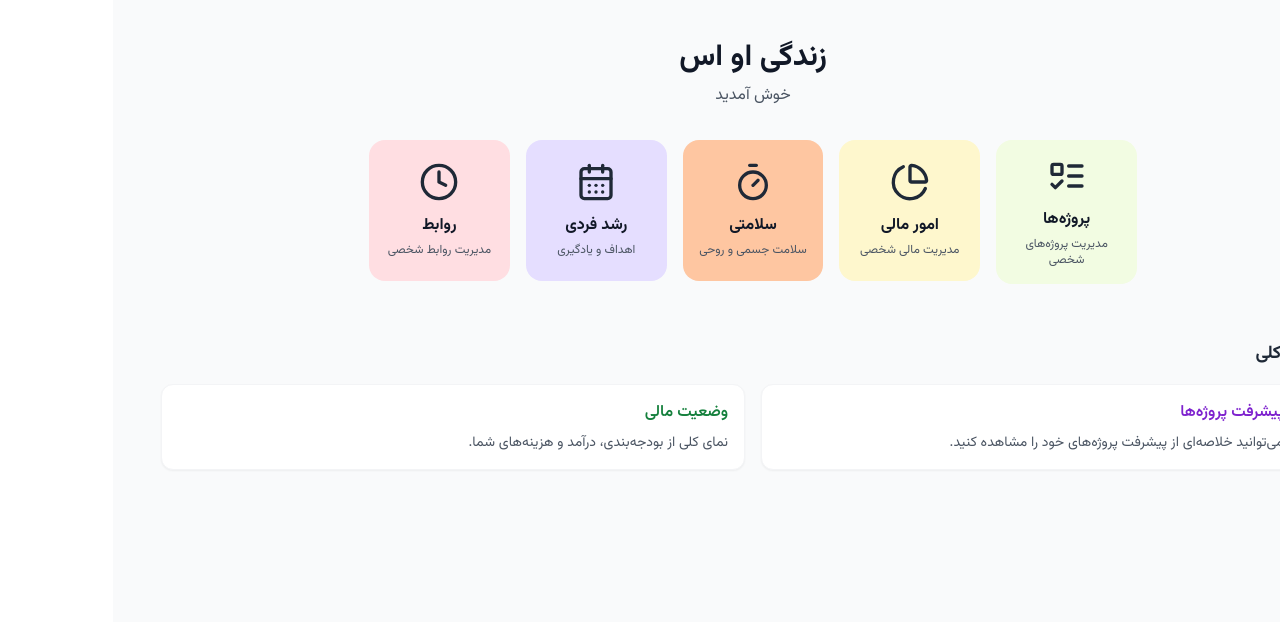
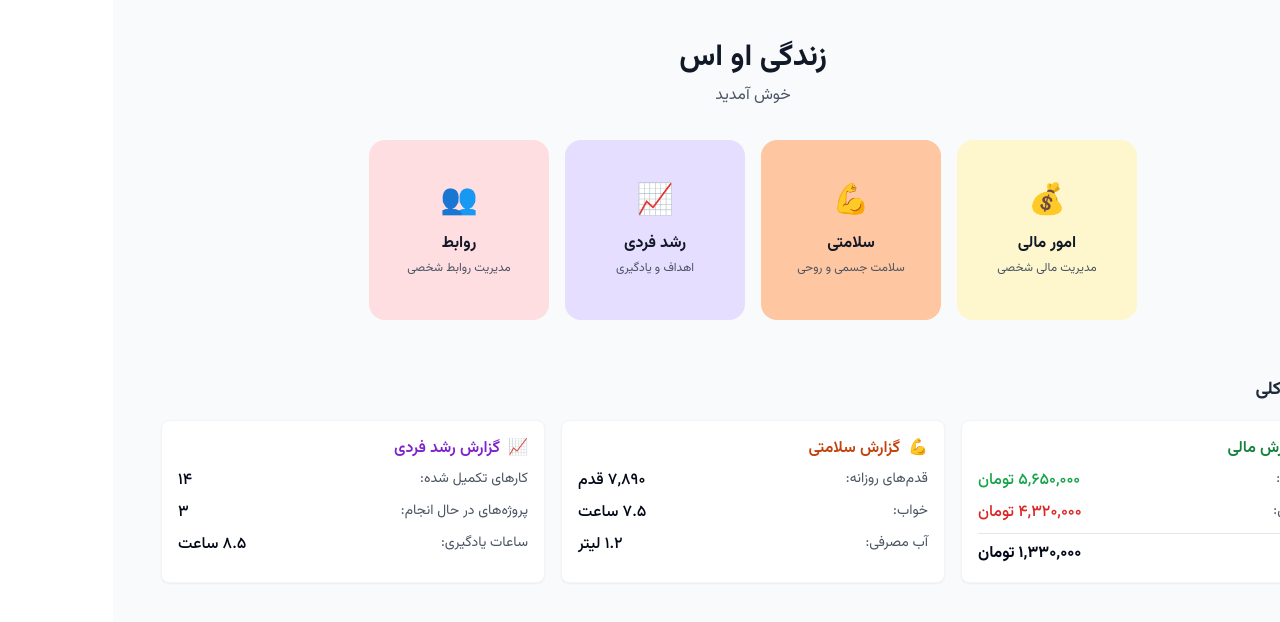
Before and after one commit to Cloner97/Life-Flow, a React (Vite) app: page / in a window 1280 px wide. Shown: the top 622 px of the page. Built offline with nearby package versions, Linux system fonts and the light colour scheme.

Commit message:
Fix: Dashboard module and reports
Fixes the dashboard to show the projects module and report details.

```diff
--- a/src/pages/Dashboard.tsx
+++ b/src/pages/Dashboard.tsx
@@ -1,22 +1,13 @@
 
 import { Link } from 'react-router-dom';
-import { CalendarDays, ListTodo, ChartPie, Timer, Clock } from 'lucide-react';
 import { cn } from '@/lib/utils';
 
 const modules = [
   {
-    id: 'projects',
-    title: 'پروژه‌ها',
-    description: 'مدیریت پروژه‌های شخصی',
-    icon: ListTodo,
-    color: 'bg-lifeos-soft-green',
-    path: '/projects'
-  },
-  {
     id: 'finance',
     title: 'امور مالی',
     description: 'مدیریت مالی شخصی',
-    icon: ChartPie,
+    emoji: '💰',
     color: 'bg-lifeos-soft-yellow',
     path: '/finance'
   },
@@ -24,7 +15,7 @@ const modules = [
     id: 'health',
     title: 'سلامتی',
     description: 'سلامت جسمی و روحی',
-    icon: Timer,
+    emoji: '💪',
     color: 'bg-lifeos-soft-orange',
     path: '/health'
   },
@@ -32,7 +23,7 @@ const modules = [
     id: 'growth',
     title: 'رشد فردی',
     description: 'اهداف و یادگیری',
-    icon: CalendarDays,
+    emoji: '📈',
     color: 'bg-lifeos-soft-purple',
     path: '/growth'
   },
@@ -40,11 +31,30 @@ const modules = [
     id: 'relationships',
     title: 'روابط',
     description: 'مدیریت روابط شخصی',
-    icon: Clock,
+    emoji: '👥',
     color: 'bg-lifeos-soft-pink',
     path: '/relationships'
   }
 ];
+
+// Demo data for reports
+const financeReports = {
+  totalIncome: '۵,۶۵۰,۰۰۰ تومان',
+  totalExpense: '۴,۳۲۰,۰۰۰ تومان',
+  balance: '۱,۳۳۰,۰۰۰ تومان'
+};
+
+const healthReports = {
+  steps: '۷,۸۹۰ قدم',
+  sleep: '۷.۵ ساعت',
+  water: '۱.۲ لیتر'
+};
+
+const growthReports = {
+  completedTasks: '۱۴',
+  ongoingProjects: '۳',
+  learningHours: '۸.۵ ساعت'
+};
 
 export default function Dashboard() {
   return (
@@ -53,9 +63,10 @@ export default function Dashboard() {
         <h1 className="text-3xl font-bold text-gray-900">زندگی او اس</h1>
         <p className="text-gray-600 mt-2">خوش آمدید</p>
       </div>
+
       {/* منوی ماژول‌ها در بالا */}
       <div className="overflow-x-auto pb-6">
-        <div className="grid grid-cols-2 sm:grid-cols-3 md:grid-cols-5 gap-4 max-w-3xl mx-auto">
+        <div className="grid grid-cols-2 sm:grid-cols-2 md:grid-cols-4 gap-4 max-w-3xl mx-auto">
           {modules.map((module) => (
             <Link
               key={module.id}
@@ -67,7 +78,7 @@ export default function Dashboard() {
                 "hover:scale-[1.05] hover:shadow-lg",
                 module.color
               )}>
-                <module.icon className="w-10 h-10 mb-3 text-gray-800" />
+                <span className="text-3xl mb-3">{module.emoji}</span>
                 <h3 className="font-bold text-gray-900">{module.title}</h3>
                 <p className="text-xs text-gray-600 mt-1 line-clamp-2">{module.description}</p>
               </div>
@@ -76,17 +87,71 @@ export default function Dashboard() {
         </div>
       </div>
 
-      {/* بخش گزارشات (به صورت دمو و قابل جایگزینی با گزارشات واقعی) */}
+      {/* بخش گزارشات با جزئیات بیشتر */}
       <div className="mt-8">
         <div className="text-lg font-bold text-gray-800 mb-4">گزارشات کلی</div>
-        <div className="grid grid-cols-1 md:grid-cols-2 gap-4">
-          <div className="ios-card p-4">
-            <div className="font-semibold mb-2 text-purple-700">گزارش پیشرفت پروژه‌ها</div>
-            <div className="text-gray-600 text-sm">در اینجا می‌توانید خلاصه‌ای از پیشرفت پروژه‌های خود را مشاهده کنید.</div>
+        <div className="grid grid-cols-1 md:grid-cols-3 gap-4">
+          <div className="ios-card p-4 bg-white rounded-lg shadow-sm">
+            <div className="font-semibold mb-2 text-green-700 flex items-center">
+              <span className="ml-2">💰</span>
+              گزارش مالی
+            </div>
+            <div className="space-y-2">
+              <div className="flex justify-between">
+                <span className="text-gray-600 text-sm">درآمد کل:</span>
+                <span className="font-medium text-green-600">{financeReports.totalIncome}</span>
+              </div>
+              <div className="flex justify-between">
+                <span className="text-gray-600 text-sm">هزینه کل:</span>
+                <span className="font-medium text-red-600">{financeReports.totalExpense}</span>
+              </div>
+              <div className="flex justify-between border-t pt-2 mt-2">
+                <span className="text-gray-600 text-sm">مانده:</span>
+                <span className="font-bold">{financeReports.balance}</span>
+              </div>
+            </div>
           </div>
-          <div className="ios-card p-4">
-            <div className="font-semibold mb-2 text-green-700">وضعیت مالی</div>
-            <div className="text-gray-600 text-sm">نمای کلی از بودجه‌بندی، درآمد و هزینه‌های شما.</div>
+
+          <div className="ios-card p-4 bg-white rounded-lg shadow-sm">
+            <div className="font-semibold mb-2 text-orange-700 flex items-center">
+              <span className="ml-2">💪</span>
+              گزارش سلامتی
+            </div>
+            <div className="space-y-2">
+              <div className="flex justify-between">
+                <span className="text-gray-600 text-sm">قدم‌های روزانه:</span>
+                <span className="font-medium">{healthReports.steps}</span>
+              </div>
+              <div className="flex justify-between">
+                <span className="text-gray-600 text-sm">خواب:</span>
+                <span className="font-medium">{healthReports.sleep}</span>
+              </div>
+              <div className="flex justify-between">
+                <span className="text-gray-600 text-sm">آب مصرفی:</span>
+                <span className="font-medium">{healthReports.water}</span>
+              </div>
+            </div>
+          </div>
+
+          <div className="ios-card p-4 bg-white rounded-lg shadow-sm">
+            <div className="font-semibold mb-2 text-purple-700 flex items-center">
+              <span className="ml-2">📈</span>
+              گزارش رشد فردی
+            </div>
+            <div className="space-y-2">
+              <div className="flex justify-between">
+                <span className="text-gray-600 text-sm">کارهای تکمیل شده:</span>
+                <span className="font-medium">{growthReports.completedTasks}</span>
+              </div>
+              <div className="flex justify-between">
+                <span className="text-gray-600 text-sm">پروژه‌های در حال انجام:</span>
+                <span className="font-medium">{growthReports.ongoingProjects}</span>
+              </div>
+              <div className="flex justify-between">
+                <span className="text-gray-600 text-sm">ساعات یادگیری:</span>
+                <span className="font-medium">{growthReports.learningHours}</span>
+              </div>
+            </div>
           </div>
         </div>
       </div>
```
